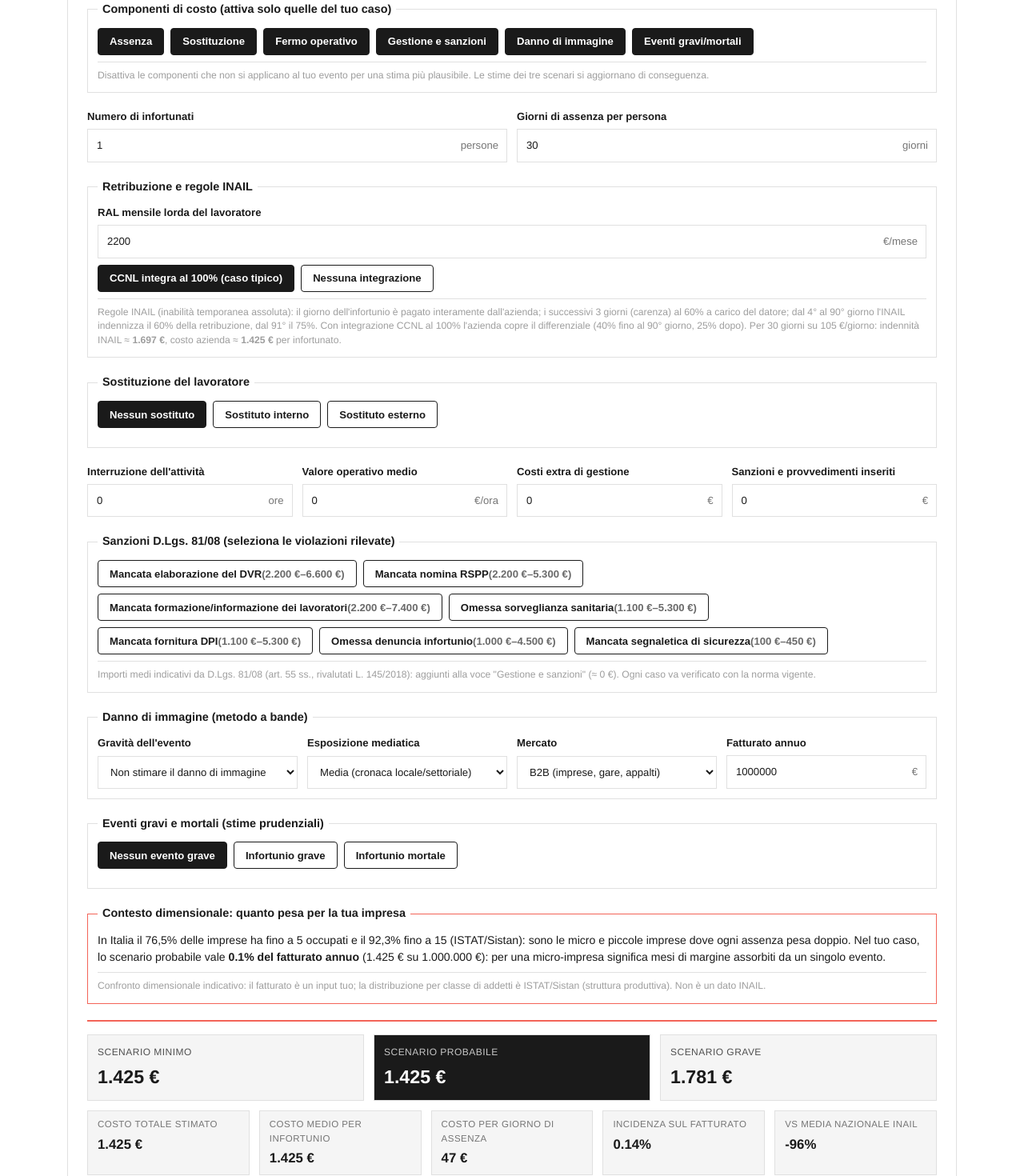
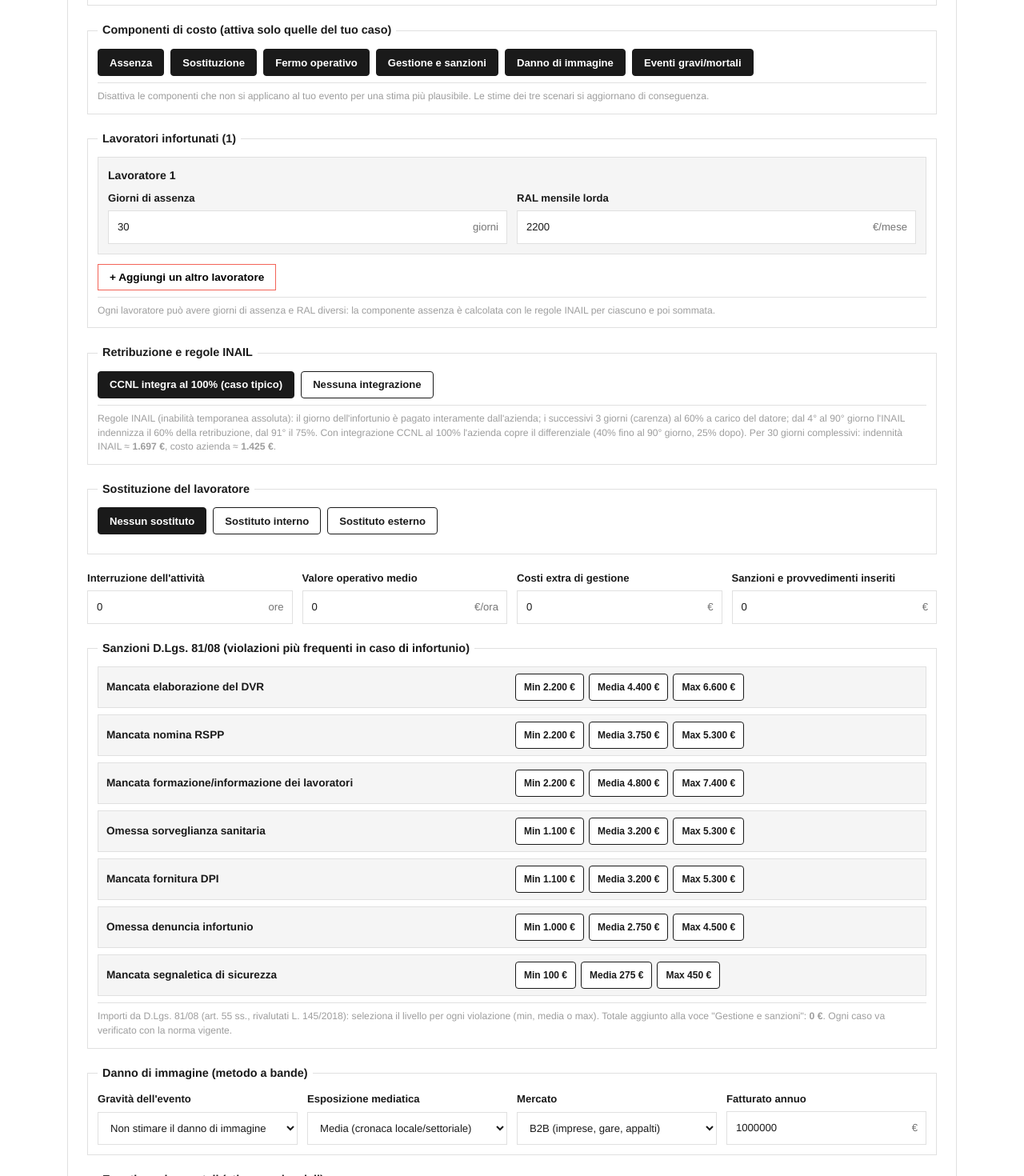
Before and after one commit to dynamic1990/osservatorio-infortuni, a Next.js app: page /calcolatore-costo-infortunio in a window 1280 px wide. Shown: the part 1320-2790 px from the top of the page at 80% size. Built offline with nearby package versions, Linux system fonts and the light colour scheme.

Commit message:
calcolatore: lavoratori multipli con RAL/giorni propri (+ per aggiungere), sanzioni 81/08 con livello min/media/max

```diff
--- a/src/app/calcolatore-costo-infortunio/page.tsx
+++ b/src/app/calcolatore-costo-infortunio/page.tsx
@@ -107,7 +107,8 @@ export default function CalcolatorePage() {
       <h2 className="card-title">Come usarlo</h2>
       <ol style={{ margin: 0, paddingLeft: "1.2rem", display: "grid", gap: "var(--space-1)" }}>
         <li>Seleziona settore ATECO e regione (opzionali) per precompilare la durata media delle assenze dai dati INAIL, oppure lascia vuoto e inserisci i tuoi valori.</li>
-        <li>Inserisci la RAL mensile lorda del lavoratore: la retribuzione giornaliera è stimata su 21 giorni lavorativi, e il calcolo dell&apos;assenza segue le regole INAIL (giorno evento + 3 giorni di carenza a carico azienda, poi indennità INAIL 60%/75% con eventuale integrazione CCNL).</li>
+        <li>Aggiungi i lavoratori infortunati con <strong>+ Aggiungi un altro lavoratore</strong>: per ciascuno inserisci giorni di assenza e RAL mensile lorda. Il calcolo dell&apos;assenza segue le regole INAIL (giorno evento + 3 giorni di carenza a carico azienda, poi indennità INAIL 60%/75% con eventuale integrazione CCNL).</li>
+        <li>Per le sanzioni, seleziona le violazioni più frequenti (D.Lgs. 81/08) e scegli per ciascuna il livello minimo, medio o massimo.</li>
         <li>Per un evento grave/mortale, indica il numero di dipendenti: stimiamo anche l&apos;aumento del premio INAIL per l&apos;oscillazione del tasso (fino a +30% per il triennio).</li>
         <li>Attiva solo le componenti di costo che riguardano il tuo caso: la stima si adatta.</li>
         <li>Leggi i tre scenari (minimo, probabile, grave) e confronta il costo medio per infortunio con i parametri ufficiali INAIL.</li>
--- a/src/components/calcolatore-costo.tsx
+++ b/src/components/calcolatore-costo.tsx
@@ -1,6 +1,6 @@
 "use client";
 
-import { useMemo, useState } from "react";
+import { useMemo, useState, useEffect, useRef } from "react";
 import { getMultidimensionaleData } from "@/lib/multidimensionale";
 import { regioneName } from "@/lib/labels";
 import { INAIL_CARENZA_GIORNI, INAIL_ALIQUOTA_FINO_90, INAIL_ALIQUOTA_DAL_91, QUOTA_AZIENDA_FINO_90, QUOTA_AZIENDA_DAL_91, GIORNO_SOGLIA_ALIQUOTA, SANZIONI_81_08, OSCILLAZIONE_PREMIO, tassoPerMillePerAteco } from "@/lib/costo-infortunio";
@@ -129,9 +129,28 @@ export function CalcolatoreCosto() {
 
   const [settoreKey, setSettoreKey] = useState("");
   const [regioneKey, setRegioneKey] = useState("");
-  const [infortunati, setInfortunati] = useState(1);
-  const [giorni, setGiorni] = useState(30);
-  const [ralMensile, setRalMensile] = useState(2200); // RAL mensile lorda, più intuitiva del costo giornaliero
+  const settore = annoData.atecoMacro?.find((s) => s.key === settoreKey) ?? null;
+  const regione = annoData.regioni?.find((r) => r.regione === regioneKey) ?? null;
+
+  // Lavoratori infortunati: ogni lavoratore ha i propri giorni di assenza e RAL.
+  // La precompilazione dei giorni usa la durata media INAIL del settore/regione.
+  type Lavoratore = { id: number; giorni: number; ralMensile: number };
+  const durataSuggerita = settore?.durataMedia ?? regione?.durataMedia ?? annoData.durataMedia ?? 36;
+  const durataDefault = settore || regione ? Math.round(durataSuggerita) : 30;
+  const [lavoratori, setLavoratori] = useState<Lavoratore[]>([{ id: 1, giorni: durataDefault, ralMensile: 2200 }]);
+  const [nextId, setNextId] = useState(2);
+  // Quando cambia settore/regione, aggiorna i giorni dei lavoratori rimasti sul
+  // valore di default (30): chi ha inserito un valore specifico lo conserva.
+  useEffect(() => {
+    setLavoratori((prev) => prev.map((l) => (l.giorni === 30 ? { ...l, giorni: durataDefault } : l)));
+  }, [durataDefault]);
+  const aggiornaLavoratore = (id: number, patch: Partial<Lavoratore>) =>
+    setLavoratori((prev) => prev.map((l) => (l.id === id ? { ...l, ...patch } : l)));
+  const aggiungiLavoratore = () => {
+    setLavoratori((prev) => [...prev, { id: nextId, giorni: durataDefault, ralMensile: 2200 }]);
+    setNextId((n) => n + 1);
+  };
+  const rimuoviLavoratore = (id: number) => setLavoratori((prev) => (prev.length > 1 ? prev.filter((l) => l.id !== id) : prev));
   const [integraCcnl, setIntegraCcnl] = useState(true); // integrazione al 100% da CCNL (caso standard)
   const [sostituto, setSostituto] = useState<"no" | "interno" | "esterno">("no");
   const [costoSostituto, setCostoSostituto] = useState(160);
@@ -139,7 +158,13 @@ export function CalcolatoreCosto() {
   const [valoreOra, setValoreOra] = useState(0);
   const [costiExtra, setCostiExtra] = useState(0);
   const [sanzioni, setSanzioni] = useState(0);
-  const [sanzioniPreset, setSanzioniPreset] = useState<Record<string, boolean>>({ dvr: false, nominaRspp: false, formazione: false, sorveglianzaSanitaria: false, dpi: false, denunciaInfortunio: false, segnaletica: false });
+  // Sanzioni D.Lgs. 81/08 con livello selezionabile: min | media | max | null.
+  type LivelloSanzione = "min" | "media" | "max" | null;
+  const [sanzioniPreset, setSanzioniPreset] = useState<Record<string, LivelloSanzione>>({
+    dvr: null, nominaRspp: null, formazione: null, sorveglianzaSanitaria: null, dpi: null, denunciaInfortunio: null, segnaletica: null,
+  });
+  const impostaSanzione = (k: string, livello: LivelloSanzione) =>
+    setSanzioniPreset((prev) => ({ ...prev, [k]: prev[k] === livello ? null : livello }));
   const [fatturato, setFatturato] = useState(1_000_000);
   const [numDipendenti, setNumDipendenti] = useState(10); // per la stima del premio INAIL
   const [esposizione, setEsposizione] = useState<Esposizione>("media");
@@ -158,21 +183,22 @@ export function CalcolatoreCosto() {
   });
   const toggleComponente = (c: Componente) => setAttive((prev) => ({ ...prev, [c]: !prev[c] }));
 
-  const settore = annoData.atecoMacro?.find((s) => s.key === settoreKey) ?? null;
-  const regione = annoData.regioni?.find((r) => r.regione === regioneKey) ?? null;
-
   // Precompilazione dal dataset INAIL: durata media delle assenze per settore e regione.
-  const durataSuggerita = settore?.durataMedia ?? regione?.durataMedia ?? annoData.durataMedia ?? 36;
   const casiSettore = settore?.casi ?? regione?.totale ?? annoData.totale ?? 0;
   const incidenzaSettore = settore?.indiceIncidenza ?? 0;
-  const effGiorni = settore || regione ? (giorni === 30 ? Math.round(durataSuggerita) : giorni) : giorni;
 
-  // Retribuzione media giornaliera stimata dalla RAL mensile (21 giorni lavorativi/mese).
-  const retribuzioneGiornaliera = ralMensile / GIORNI_LAVORATIVI_MESE;
+  // Retribuzione media giornaliera stimata dalla RAL mensile media (21 giorni lavorativi/mese).
+  const ralMedia = lavoratori.reduce((a, l) => a + l.ralMensile, 0) / Math.max(1, lavoratori.length);
+  const retribuzioneGiornalieraMedia = ralMedia / GIORNI_LAVORATIVI_MESE;
 
-  // Sanzioni precompilate: somma degli importi medi delle violazioni selezionate.
+  // Sanzioni precompilate: somma degli importi per livello selezionato (min|media|max).
   const sanzioniPresetTotale = useMemo(() => {
-    return Object.entries(sanzioniPreset).reduce((acc, [k, on]) => on ? acc + (SANZIONI_81_08[k as keyof typeof SANZIONI_81_08].min + SANZIONI_81_08[k as keyof typeof SANZIONI_81_08].max) / 2 : acc, 0);
+    return Object.entries(sanzioniPreset).reduce((acc, [k, livello]) => {
+      if (!livello) return acc;
+      const s = SANZIONI_81_08[k as keyof typeof SANZIONI_81_08];
+      const valore = livello === "min" ? s.min : livello === "max" ? s.max : (s.min + s.max) / 2;
+      return acc + valore;
+    }, 0);
   }, [sanzioniPreset]);
 
   // Se l'utente ha selezionato un evento grave/mortale e non ha indicato una gravità
@@ -185,7 +211,7 @@ export function CalcolatoreCosto() {
   // Base premio annuale = retribuzioni imponibili × tasso per mille. Usiamo come
   // proxy della massa salariale: numDipendenti × RAL mensile × 13 (mensilità).
   const tassoPerMille = tassoPerMillePerAteco(settoreKey);
-  const massaSalariale = numDipendenti * ralMensile * 13;
+  const massaSalariale = numDipendenti * ralMedia * 13;
   const premioBaseAnnuale = massaSalariale * (tassoPerMille / 1000);
   const premioAumentoMin = premioBaseAnnuale * OSCILLAZIONE_PREMIO.aumentoMin;
   const premioAumentoMax = premioBaseAnnuale * OSCILLAZIONE_PREMIO.aumentoMax;
@@ -193,10 +219,17 @@ export function CalcolatoreCosto() {
   const premioAumentoTriennioMax = premioAumentoMax * OSCILLAZIONE_PREMIO.anni;
 
   const result = useMemo(() => {
-    const inail = costoAssenzaInail(retribuzioneGiornaliera, effGiorni, integraCcnl);
-    const assenza = (attive.assenza ? 1 : 0) * infortunati * inail.costoDatoreIntegra;
-    const assenzaSenzaIntegrazione = (attive.assenza ? 1 : 0) * infortunati * inail.costoDatore;
-    const sostituzione = (attive.sostituzione ? 1 : 0) * (sostituto === "no" ? 0 : infortunati * effGiorni * costoSostituto * (sostituto === "esterno" ? 1.2 : 1));
+    // Per ogni lavoratore calcola il costo assenza con le regole INAIL, poi somma.
+    const perLavoratore = lavoratori.map((l) => {
+      const retrG = l.ralMensile / GIORNI_LAVORATIVI_MESE;
+      return { ...costoAssenzaInail(retrG, l.giorni, integraCcnl), giorni: l.giorni, ralMensile: l.ralMensile };
+    });
+    const nLavoratori = lavoratori.length;
+    const giorniTotali = lavoratori.reduce((a, l) => a + l.giorni, 0);
+    const assenza = (attive.assenza ? 1 : 0) * perLavoratore.reduce((a, p) => a + p.costoDatoreIntegra, 0);
+    const assenzaSenzaIntegrazione = (attive.assenza ? 1 : 0) * perLavoratore.reduce((a, p) => a + p.costoDatore, 0);
+    const indennitaInailTotale = perLavoratore.reduce((a, p) => a + p.indennitaInail, 0);
+    const sostituzione = (attive.sostituzione ? 1 : 0) * (sostituto === "no" ? 0 : nLavoratori * (giorniTotali / Math.max(1, nLavoratori)) * costoSostituto * (sostituto === "esterno" ? 1.2 : 1));
     const fermo = (attive.fermo ? 1 : 0) * oreFermo * valoreOra;
     const amministrativi = (attive.gestione ? 1 : 0) * (costiExtra + sanzioni + sanzioniPresetTotale);
 
@@ -221,9 +254,9 @@ export function CalcolatoreCosto() {
       repMin, repMax, repMedio,
       evMin, evMax, evMedio,
       minimo, probabile, grave,
-      inail,
+      inail: perLavoratore, nLavoratori, giorniTotali, indennitaInailTotale,
     };
-  }, [infortunati, effGiorni, retribuzioneGiornaliera, integraCcnl, sostituto, costoSostituto, oreFermo, valoreOra, costiExtra, sanzioni, sanzioniPresetTotale, fatturato, esposizione, mercato, gravitaEffettiva, eventoGrave, attive]);
+  }, [lavoratori, integraCcnl, sostituto, costoSostituto, oreFermo, valoreOra, costiExtra, sanzioni, sanzioniPresetTotale, fatturato, esposizione, mercato, gravitaEffettiva, eventoGrave, attive]);
 
   const mostraReputazione = gravitaEffettiva !== "nessuno" && attive.reputazione;
   const mostraGravi = eventoGrave !== "nessuno" && attive.gravi;
@@ -260,21 +293,33 @@ export function CalcolatoreCosto() {
       </p>
     </fieldset>
 
-    {/* Componenti operative */}
-    <div style={{ display: "grid", gridTemplateColumns: "repeat(auto-fit, minmax(210px, 1fr))", gap: "var(--space-3)" }}>
-      <Input label="Numero di infortunati" value={infortunati} onChange={setInfortunati} suffix="persone" />
-      <Input label="Giorni di assenza per persona" value={effGiorni} onChange={setGiorni} suffix="giorni" />
-    </div>
+    {/* Lavoratori infortunati: scheda per ciascuno, con + per aggiungerne */}
+    <fieldset style={{ border: "1px solid var(--color-divider)", padding: "var(--space-3)", margin: 0 }}>
+      <legend style={{ padding: "0 6px", fontWeight: 750, fontSize: "0.9rem" }}>Lavoratori infortunati ({lavoratori.length})</legend>
+      <div style={{ display: "grid", gap: "var(--space-3)", marginBottom: "var(--space-3)" }}>
+        {lavoratori.map((l, idx) => (
+          <div key={l.id} style={{ border: "1px solid var(--color-divider)", padding: "var(--space-3)", background: "var(--color-surface)" }}>
+            <div style={{ display: "flex", justifyContent: "space-between", alignItems: "center", marginBottom: "var(--space-2)", gap: 8 }}>
+              <span style={{ fontWeight: 750, fontSize: "0.88rem" }}>Lavoratore {idx + 1}</span>
+              {lavoratori.length > 1 && <button type="button" onClick={() => rimuoviLavoratore(l.id)} style={{ background: "transparent", border: "1px solid var(--color-divider)", padding: "4px 10px", fontSize: "0.78rem", cursor: "pointer" }}>Rimuovi</button>}
+            </div>
+            <div style={{ display: "grid", gridTemplateColumns: "repeat(auto-fit, minmax(190px, 1fr))", gap: "var(--space-3)" }}>
+              <Input label="Giorni di assenza" value={l.giorni} onChange={(v) => aggiornaLavoratore(l.id, { giorni: v })} suffix="giorni" />
+              <Input label="RAL mensile lorda" value={l.ralMensile} onChange={(v) => aggiornaLavoratore(l.id, { ralMensile: v })} suffix="€/mese" />
+            </div>
+          </div>
+        ))}
+      </div>
+      <button type="button" onClick={aggiungiLavoratore} style={{ display: "inline-flex", alignItems: "center", gap: 6, background: "var(--color-raised)", border: "1px solid var(--color-accent)", padding: "8px 14px", fontSize: "0.85rem", fontWeight: 650, cursor: "pointer" }}>+ Aggiungi un altro lavoratore</button>
+      <p className="source-note" style={{ marginTop: "var(--space-2)", marginBottom: 0 }}>Ogni lavoratore può avere giorni di assenza e RAL diversi: la componente assenza è calcolata con le regole INAIL per ciascuno e poi sommata.</p>
+    </fieldset>
     <fieldset style={{ border: "1px solid var(--color-divider)", padding: "var(--space-3)", margin: 0 }}>
       <legend style={{ padding: "0 6px", fontWeight: 750, fontSize: "0.9rem" }}>Retribuzione e regole INAIL</legend>
-      <div style={{ display: "grid", gridTemplateColumns: "repeat(auto-fit, minmax(210px, 1fr))", gap: "var(--space-3)", marginBottom: "var(--space-2)" }}>
-        <Input label="RAL mensile lorda del lavoratore" value={ralMensile} onChange={setRalMensile} suffix="€/mese" />
-      </div>
       <div style={{ display: "flex", flexWrap: "wrap", gap: "8px", marginBottom: "var(--space-2)" }}>
         {([['true', 'CCNL integra al 100% (caso tipico)'], ['false', 'Nessuna integrazione']] as const).map(([v, label]) => <button key={v} type="button" className={`btn-pill ${integraCcnl === (v === 'true') ? "active" : ""}`} onClick={() => setIntegraCcnl(v === 'true')}>{label}</button>)}
       </div>
       <p className="source-note" style={{ margin: 0 }}>
-        Regole INAIL (inabilità temporanea assoluta): il giorno dell&apos;infortunio è pagato interamente dall&apos;azienda; i successivi 3 giorni (carenza) al 60% a carico del datore; dal 4° al 90° giorno l&apos;INAIL indennizza il 60% della retribuzione, dal 91° il 75%. Con integrazione CCNL al 100% l&apos;azienda copre il differenziale (40% fino al 90° giorno, 25% dopo). Per {effGiorni} giorni su {Math.round(retribuzioneGiornaliera)} €/giorno: indennità INAIL ≈ <strong>{euro.format(Math.round(result?.inail?.indennitaInail ?? 0))}</strong>, costo azienda ≈ <strong>{euro.format(Math.round(result?.inail?.costoDatoreIntegra ?? 0))}</strong> per infortunato.
+        Regole INAIL (inabilità temporanea assoluta): il giorno dell&apos;infortunio è pagato interamente dall&apos;azienda; i successivi 3 giorni (carenza) al 60% a carico del datore; dal 4° al 90° giorno l&apos;INAIL indennizza il 60% della retribuzione, dal 91° il 75%. Con integrazione CCNL al 100% l&apos;azienda copre il differenziale (40% fino al 90° giorno, 25% dopo). Per {result.giorniTotali} giorni complessivi: indennità INAIL ≈ <strong>{euro.format(Math.round(result.indennitaInailTotale))}</strong>, costo azienda ≈ <strong>{euro.format(Math.round(result.assenza))}</strong>.
       </p>
     </fieldset>
     <fieldset style={{ border: "1px solid var(--color-divider)", padding: "var(--space-3)", margin: 0 }}>
@@ -291,18 +336,26 @@ export function CalcolatoreCosto() {
       <Input label="Sanzioni e provvedimenti inseriti" value={sanzioni} onChange={setSanzioni} suffix="€" />
     </div>
 
-    {/* Sanzioni precompilate D.Lgs. 81/08 */}
+    {/* Sanzioni precompilate D.Lgs. 81/08 con livello min/media/max */}
     <fieldset style={{ border: "1px solid var(--color-divider)", padding: "var(--space-3)", margin: 0 }}>
-      <legend style={{ padding: "0 6px", fontWeight: 750, fontSize: "0.9rem" }}>Sanzioni D.Lgs. 81/08 (seleziona le violazioni rilevate)</legend>
-      <div style={{ display: "flex", flexWrap: "wrap", gap: "8px" }}>
-        {Object.entries(SANZIONI_81_08).map(([k, v]) => (
-          <button key={k} type="button" className={`btn-pill ${sanzioniPreset[k] ? "active" : ""}`} aria-pressed={sanzioniPreset[k]} onClick={() => setSanzioniPreset((prev) => ({ ...prev, [k]: !prev[k] }))}>
-            {v.label} <span style={{ opacity: 0.65 }}>({euro.format(v.min)}–{euro.format(v.max)})</span>
-          </button>
-        ))}
+      <legend style={{ padding: "0 6px", fontWeight: 750, fontSize: "0.9rem" }}>Sanzioni D.Lgs. 81/08 (violazioni più frequenti in caso di infortunio)</legend>
+      <div style={{ display: "grid", gap: "var(--space-2)", marginBottom: "var(--space-2)" }}>
+        {Object.entries(SANZIONI_81_08).map(([k, v]) => {
+          const livello = sanzioniPreset[k];
+          return (
+            <div key={k} style={{ display: "grid", gridTemplateColumns: "repeat(auto-fit, minmax(180px, 1fr))", gap: 8, alignItems: "center", border: "1px solid var(--color-divider)", padding: "8px 10px", background: "var(--color-surface)" }}>
+              <span style={{ fontSize: "0.85rem", fontWeight: 600 }}>{v.label}</span>
+              <div style={{ display: "flex", gap: 6 }}>
+                {([['min', `Min ${euro.format(v.min)}`], ['media', `Media ${euro.format(Math.round((v.min + v.max) / 2))}`], ['max', `Max ${euro.format(v.max)}`]] as const).map(([lv, lvLabel]) => (
+                  <button key={lv} type="button" className={`btn-pill ${livello === lv ? "active" : ""}`} aria-pressed={livello === lv} onClick={() => impostaSanzione(k, lv)} style={{ fontSize: "0.75rem", padding: "4px 10px" }}>{lvLabel}</button>
+                ))}
+              </div>
+            </div>
+          );
+        })}
       </div>
-      <p className="source-note" style={{ marginTop: "var(--space-2)", marginBottom: 0 }}>
-        Importi medi indicativi da D.Lgs. 81/08 (art. 55 ss., rivalutati L. 145/2018): aggiunti alla voce "Gestione e sanzioni" (≈ {euro.format(sanzioniPresetTotale)}). Ogni caso va verificato con la norma vigente.
+      <p className="source-note" style={{ margin: 0 }}>
+        Importi da D.Lgs. 81/08 (art. 55 ss., rivalutati L. 145/2018): seleziona il livello per ogni violazione (min, media o max). Totale aggiunto alla voce "Gestione e sanzioni": <strong>{euro.format(sanzioniPresetTotale)}</strong>. Ogni caso va verificato con la norma vigente.
       </p>
     </fieldset>
 
@@ -378,11 +431,11 @@ export function CalcolatoreCosto() {
       <div style={{ display: "grid", gridTemplateColumns: "repeat(auto-fit, minmax(180px, 1fr))", gap: "var(--space-3)", marginTop: "var(--space-3)" }}>
         {([
           ["Costo totale stimato", euro.format(result.probabile)],
-          ["Costo medio per infortunio", euro.format(infortunati > 0 ? result.probabile / infortunati : 0)],
-          ["Costo per giorno di assenza", euro.format(infortunati * effGiorni > 0 ? result.assenza / (infortunati * effGiorni) : 0)],
+          ["Costo medio per infortunio", euro.format(result.nLavoratori > 0 ? result.probabile / result.nLavoratori : 0)],
+          ["Costo per giorno di assenza", euro.format(result.giorniTotali > 0 ? result.assenza / result.giorniTotali : 0)],
           ["Incidenza sul fatturato", `${fatturato > 0 ? `${((result.probabile / fatturato) * 100).toFixed(2)}%` : "n.d."}`],
-          ["Vs media nazionale INAIL", `${infortunati > 0 ? `${result.probabile / infortunati >= MEDIA_INAIL_INFORTUNIO ? "+" : ""}${Math.round((result.probabile / infortunati) / MEDIA_INAIL_INFORTUNIO * 100 - 100)}%` : "n.d."}`],
-          ["Indennità INAIL (assenza)", euro.format(Math.round(result.inail.indennitaInail * infortunati))],
+          ["Vs media nazionale INAIL", `${result.nLavoratori > 0 ? `${result.probabile / result.nLavoratori >= MEDIA_INAIL_INFORTUNIO ? "+" : ""}${Math.round((result.probabile / result.nLavoratori) / MEDIA_INAIL_INFORTUNIO * 100 - 100)}%` : "n.d."}`],
+          ["Indennità INAIL (assenza)", euro.format(Math.round(result.indennitaInailTotale))],
           ["Costo assenza a carico azienda", euro.format(Math.round(result.assenza))],
         ] as const).map(([label, value]) => <div key={label} style={{ padding: "var(--space-2) var(--space-3)", background: "var(--color-surface)", border: "1px solid var(--color-divider)" }}><div style={{ fontSize: "0.72rem", textTransform: "uppercase", letterSpacing: "0.04em", color: "var(--color-text-soft)" }}>{label}</div><strong style={{ display: "block", fontSize: "1.05rem", marginTop: 3 }}>{value}</strong></div>)}
       </div>
```
